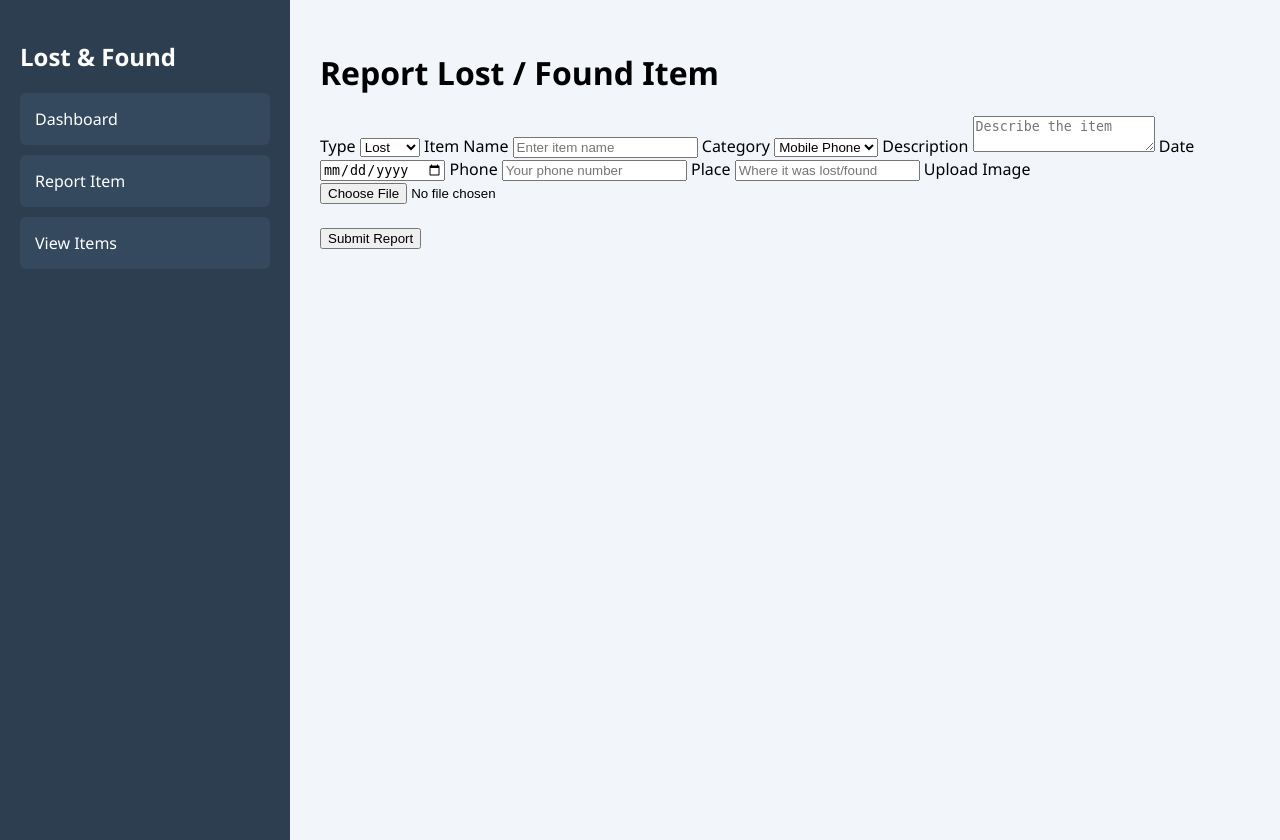
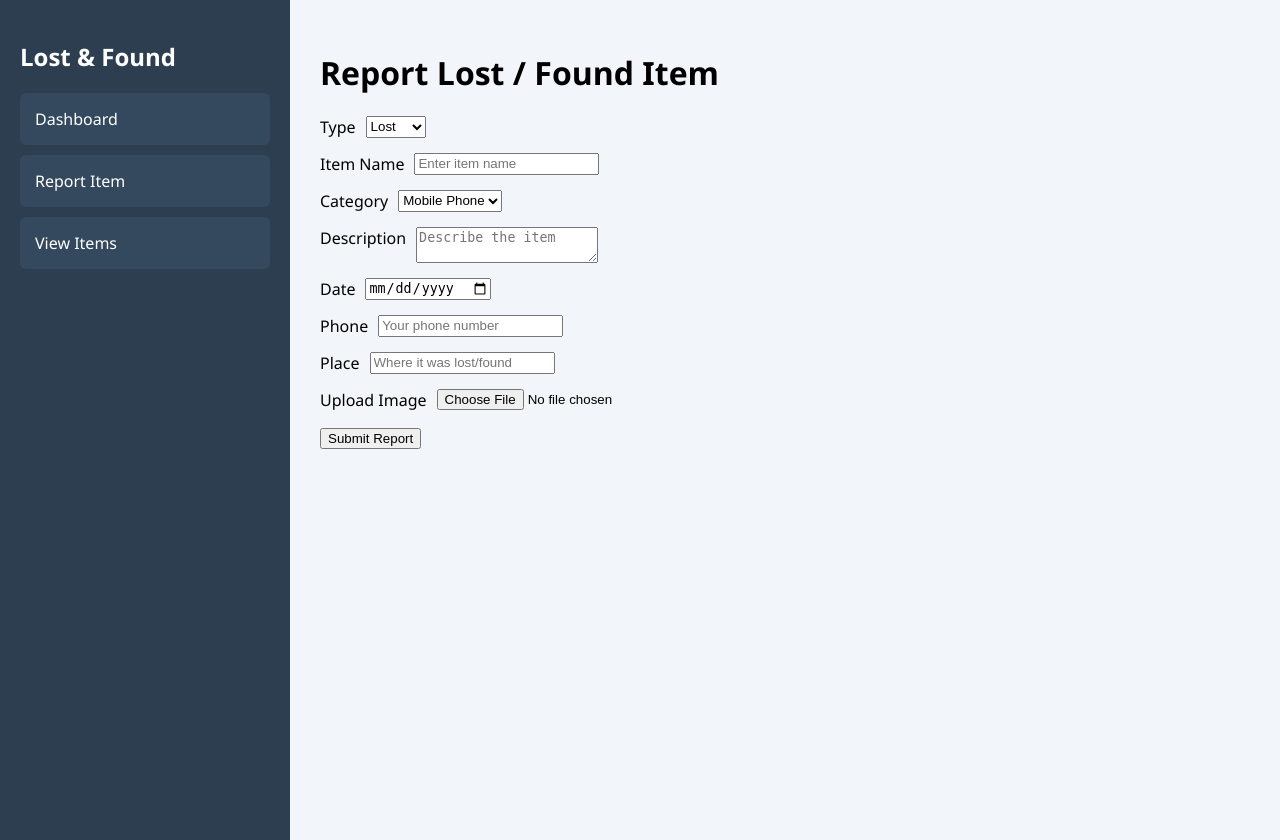
Before and after one commit to sayansamanta5089-netizen/Lost-Found-System-Project, a Flask app: page /report in a window 1280 px wide. Run offline with Flask 3, Linux system fonts and the light colour scheme.

Commit message:
Update report.html

```diff
--- a/lost_found_project/templates/report.html
+++ b/lost_found_project/templates/report.html
@@ -1,44 +1,66 @@
 {% extends "layout.html" %}
 {% block content %}
 
-<h1>Report Lost / Found Item</h1>
+<h1 class="page-title">Report Lost / Found Item</h1>
 
-<form method="POST" enctype="multipart/form-data">
+<form method="POST" enctype="multipart/form-data" class="report-form">
 
+<div class="form-row">
+<div class="form-group">
 <label>Type</label>
 <select name="type">
 <option value="lost">Lost</option>
 <option value="found">Found</option>
 </select>
+</div>
 
+<div class="form-group">
 <label>Item Name</label>
-<input name="name" placeholder="Enter item name" required>
+<input type="text" name="name" placeholder="Enter item name">
+</div>
 
+<div class="form-group">
 <label>Category</label>
 <select name="category">
 {% for c in categories %}
 <option value="{{c}}">{{c}}</option>
 {% endfor %}
 </select>
+</div>
+</div>
 
+
+<div class="form-row">
+<div class="form-group description">
 <label>Description</label>
 <textarea name="desc" placeholder="Describe the item"></textarea>
+</div>
 
+<div class="form-group">
 <label>Date</label>
 <input type="date" name="date">
+</div>
+</div>
 
+
+<div class="form-row">
+<div class="form-group">
 <label>Phone</label>
-<input name="phone" placeholder="Your phone number">
+<input type="text" name="phone" placeholder="Your phone number">
+</div>
 
+<div class="form-group">
 <label>Place</label>
-<input name="place" placeholder="Where it was lost/found">
+<input type="text" name="place" placeholder="Where it was lost/found">
+</div>
 
+<div class="form-group">
 <label>Upload Image</label>
 <input type="file" name="image">
+</div>
+</div>
 
-<br><br>
-
-<button type="submit">Submit Report</button>
+<button class="submit-btn">Submit Report</button>
 
 </form>
 
```
